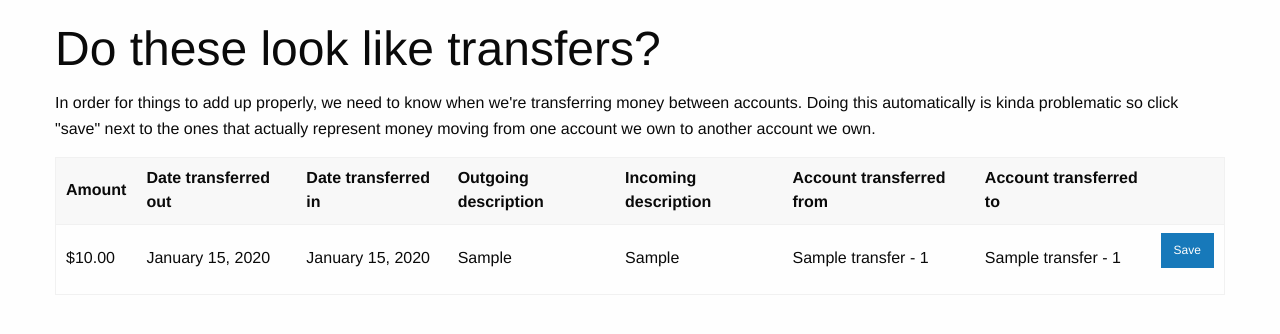
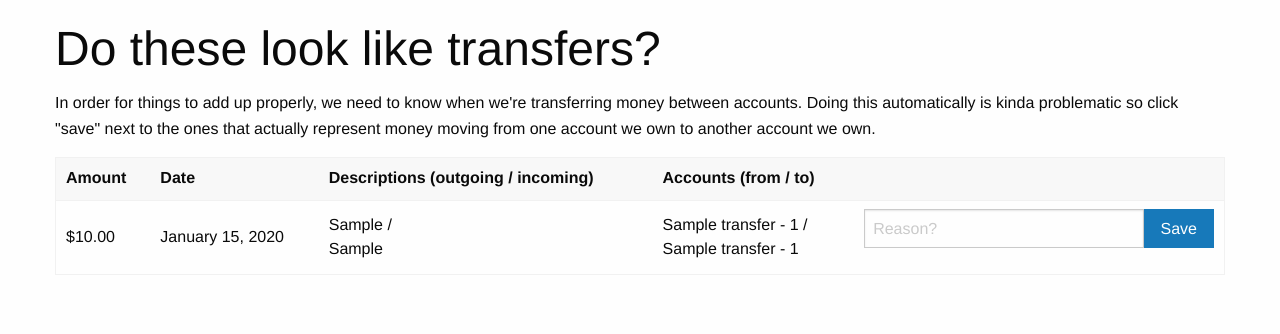
Before and after one commit to evz/cream, a Django app: template cash/templates/cash/reconcile-transfers.html in a window 1280 px wide. Shown: the part 77-411 px from the top of the page. Run offline with Django 3.2, Linux system fonts and the light colour scheme; the template is opened without the code that fills it: most values are stand-ins (such as "Sample title", 1, 10 or a date in 2020); parts of the project's set-up code (start-up, migrations or seed data) failed here and were passed over; some libraries are stand-ins or nearby versions.

Commit message:
Add transfer reconciliation view. Update total_expense logic

```diff
--- a/cash/templates/cash/reconcile-transfers.html
+++ b/cash/templates/cash/reconcile-transfers.html
@@ -14,12 +14,9 @@
       <thead>
         <tr>
           <th>Amount</th>
-          <th>Date transferred out</th>
-          <th>Date transferred in</th>
-          <th>Outgoing description</th>
-          <th>Incoming description</th>
-          <th>Account transferred from</th>
-          <th>Account transferred to</th>
+          <th>Date</th>
+          <th>Descriptions (outgoing / incoming)</th>
+          <th>Accounts (from / to)</th>
           <th></th>
         </tr>
       </thead>
@@ -28,13 +25,26 @@
           <tr>
             <td>{{ transfer.to_amount|format_money }}</td>
             <td>{{ transfer.from_date_posted|date:"F j, Y" }}</td>
-            <td>{{ transfer.to_date_posted|date:"F j, Y" }}</td>
-            <td>{{ transfer.from_memo }}</td>
-            <td>{{ transfer.to_memo }}</td>
-            <td>{{ transfer.from_bank_name }} - {{ transfer.from_account_number }}</td>
-            <td>{{ transfer.to_bank_name }} - {{ transfer.to_account_number }}</td>
             <td>
-              <button class="button small">Save</button>
+              {{ transfer.from_memo }} /<br />
+              {{ transfer.to_memo }}
+            </td>
+            <td>
+              {{ transfer.from_bank_name }} - {{ transfer.from_account_number }} /<br />
+              {{ transfer.to_bank_name }} - {{ transfer.to_account_number }}
+            </td>
+            <td>
+              <form method="POST" action="{% url 'incoming-transfers' %}">
+                {% csrf_token %}
+                <input type="hidden" name="from_trans" value="{{ transfer.from_transaction_id }}" />
+                <input type="hidden" name="to_trans" value="{{ transfer.to_transaction_id }}" />
+								<div class="input-group">
+									<input class="input-group-field" type="text" name="reason" placeholder="Reason?">
+									<div class="input-group-button">
+										<input type="submit" class="button" value="Save">
+									</div>
+								</div>
+              </form>
             </td>
           </tr>
         {% endfor %}
--- a/cream/urls.py
+++ b/cream/urls.py
@@ -10,5 +10,5 @@ urlpatterns = [
     path('expense/create/', CreateExpense.as_view(), name='create-expense'),
     path('expense/update/<int:pk>/', UpdateExpense.as_view(), name='update-expense'),
     path('', IndexView.as_view(), name='index'),
-    path('/incoming-transfers/', ReconcileTransfers.as_view(), name='incoming-transfers'),
+    path('incoming-transfers/', ReconcileTransfers.as_view(), name='incoming-transfers'),
 ]
```
Also changed, not shown: cash/models.py (+20 -5 lines), cash/views.py (+17 -2 lines).
